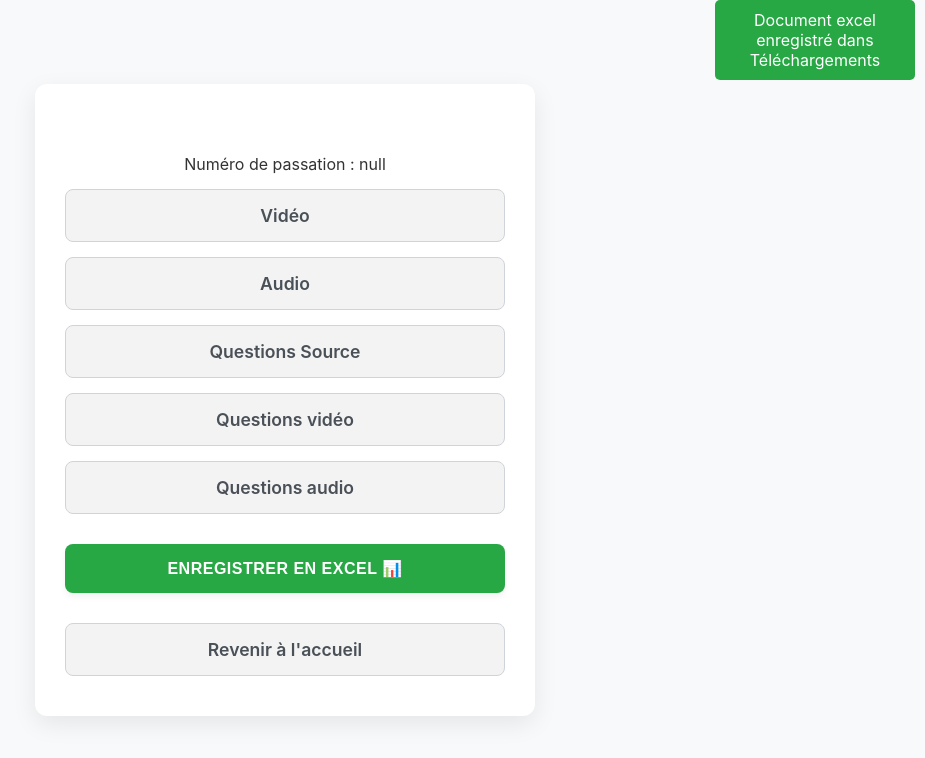
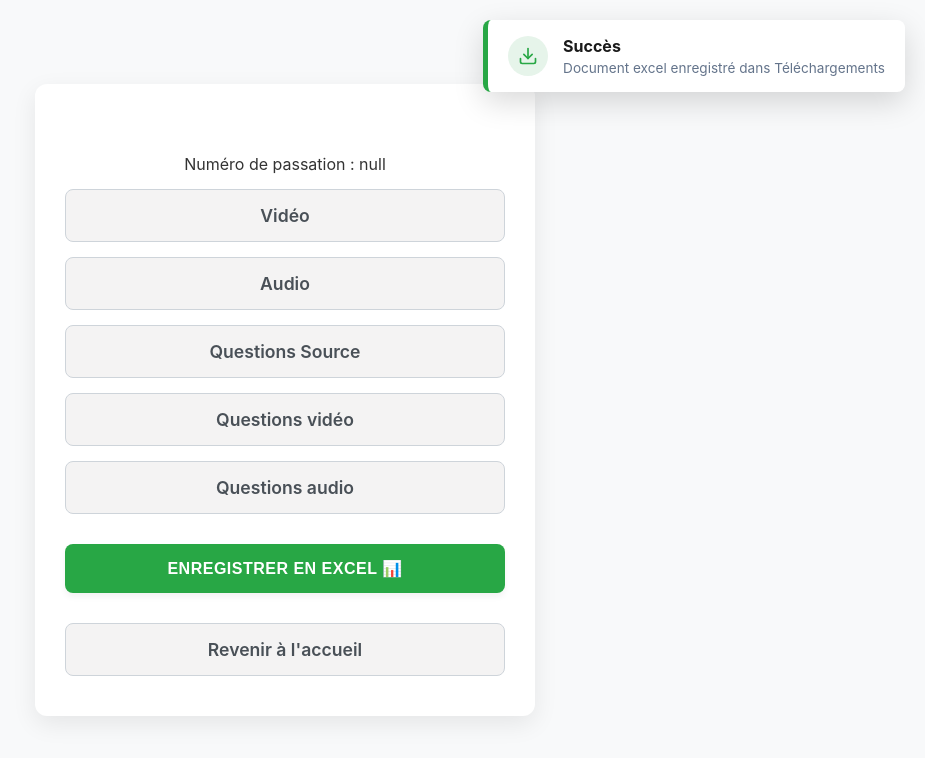
Before and after one commit to felix-pm/projet-entreprise, an Electron app: page templates/questionnaire.html in a window 1280 px wide. Both pictures are taken after a click on the button "ENREGISTRER EN EXCEL 📊". Shown: the whole page, without its empty margins (355-1280 px from the left). Drawn offline with Linux system fonts and the light colour scheme; no server answers.

Commit message:
modif notifacation alert téléchargement excel

```diff
--- a/assets/css/questionnaire.css
+++ b/assets/css/questionnaire.css
@@ -24,18 +24,75 @@ body {
   padding: 20px;
 }
 
-.download {
-  position: absolute;
-  border-radius: 5px;
+/* Le style de la nouvelle notification */
+.download-notification {
+  position: fixed; /* Fixed est mieux que absolute pour rester à l'écran même en scrollant */
+  top: 20px;
+  right: 20px;
+  background-color: #ffffff;
+  border-left: 5px solid #28a745; /* Bordure d'accentuation verte */
+  border-radius: 8px;
+  box-shadow: 0 10px 30px rgba(0, 0, 0, 0.15); /* Belle ombre moderne */
+  padding: 16px 20px;
+  display: flex;
+  align-items: center;
+  gap: 15px; /* Espace entre l'icône et le texte */
   font-family: "Inter", sans-serif;
-  color: white;
-  right: 10px;
-  top: 0px;
-  height: auto;
-  width: 200px;
-  background-color: #28a745;
-  padding: 10px 5px 10px 5px;
-  text-align: center;
+  z-index: 10000;
+
+  /* État initial pour l'animation (caché au-dessus de l'écran) */
+  transform: translateY(-150%);
+  opacity: 0;
+
+  /* Transition avec un effet légèrement rebondissant */
+  transition:
+    transform 0.5s cubic-bezier(0.175, 0.885, 0.32, 1.275),
+    opacity 0.4s ease;
+}
+
+/* Classe ajoutée en JS pour faire descendre la modale */
+.download-notification.show {
+  transform: translateY(0);
+  opacity: 1;
+}
+
+/* Classe ajoutée en JS pour faire glisser la modale vers la droite avant de disparaître */
+.download-notification.hide {
+  transform: translateX(120%);
+  opacity: 0;
+}
+
+/* Style de l'icône */
+.download-notification .icon {
+  background-color: #e6f4ea; /* Vert très clair */
+  color: #28a745;
+  width: 40px;
+  height: 40px;
+  border-radius: 50%;
+  display: flex;
+  justify-content: center;
+  align-items: center;
+  flex-shrink: 0;
+}
+
+/* Style du conteneur de texte */
+.download-notification .content {
+  display: flex;
+  flex-direction: column;
+  gap: 4px;
+}
+
+.download-notification .title {
+  font-weight: 700;
+  font-size: 1rem;
+  color: #1a1a1a;
+  margin: 0;
+}
+
+.download-notification .text {
+  font-size: 0.85rem;
+  color: #64748b;
+  margin: 0;
 }
 
 /* --- LA CARTE BLANCHE PRINCIPALE --- */
--- a/assets/script/FrontEnd/jsonToExcel.js
+++ b/assets/script/FrontEnd/jsonToExcel.js
@@ -4,17 +4,50 @@ function jsonToExcel() {
   const buttonToExcel = document.querySelector("#jsonToExcel");
   buttonToExcel.textContent = "Enregistrer en excel 📊";
   buttonToExcel.addEventListener("click", () => {
+    // 1. Appel au Back-End
     window.electronAPI.generateExcel(titleJSON);
-    const newdiv = document.createElement("div");
-    const newp = document.createElement("p");
-    const body = document.querySelector("body");
-    body.append(newdiv);
-    newdiv.append(newp);
-    newp.textContent = "Document excel enregistré dans Téléchargements";
-    newdiv.classList.add("download");
 
+    // 2. Création de la notification principale
+    const notification = document.createElement("div");
+    notification.classList.add("download-notification");
+
+    // 3. Ajout du contenu (Icône SVG + Titre + Texte)
+    notification.innerHTML = `
+    <div class="icon">
+      <svg width="20" height="20" viewBox="0 0 24 24" fill="none" stroke="currentColor" stroke-width="2" stroke-linecap="round" stroke-linejoin="round">
+        <path d="M21 15v4a2 2 0 0 1-2 2H5a2 2 0 0 1-2-2v-4"></path>
+        <polyline points="7 10 12 15 17 10"></polyline>
+        <line x1="12" y1="15" x2="12" y2="3"></line>
+      </svg>
+    </div>
+    <div class="content">
+      <p class="title">Succès</p>
+      <p class="text">Document excel enregistré dans Téléchargements</p>
+    </div>
+  `;
+
+    // 4. On l'ajoute au body
+    document.body.appendChild(notification);
+
+    // 5. Petite astuce JS : on attend la prochaine frame pour que le CSS enregistre l'état initial,
+    // puis on ajoute la classe "show" pour déclencher l'animation de descente.
+    requestAnimationFrame(() => {
+      requestAnimationFrame(() => {
+        notification.classList.add("show");
+      });
+    });
+
+    // 6. Retirer la notification après 3,5 secondes
     setTimeout(() => {
-      newdiv.style.display = "none";
+      // On enlève "show" et on ajoute "hide" pour l'animation de sortie (glisse à droite)
+      notification.classList.remove("show");
+      notification.classList.add("hide");
+
+      // 7. On supprime VRAIMENT l'élément du HTML après la fin de l'animation (500ms)
+      // pour ne pas polluer le code source avec des div invisibles
+      setTimeout(() => {
+        notification.remove();
+      }, 500);
     }, 3000);
   });
 }
```
Also changed, not shown: templates/pageCreateRenseignements.html (+6 -1 lines).
